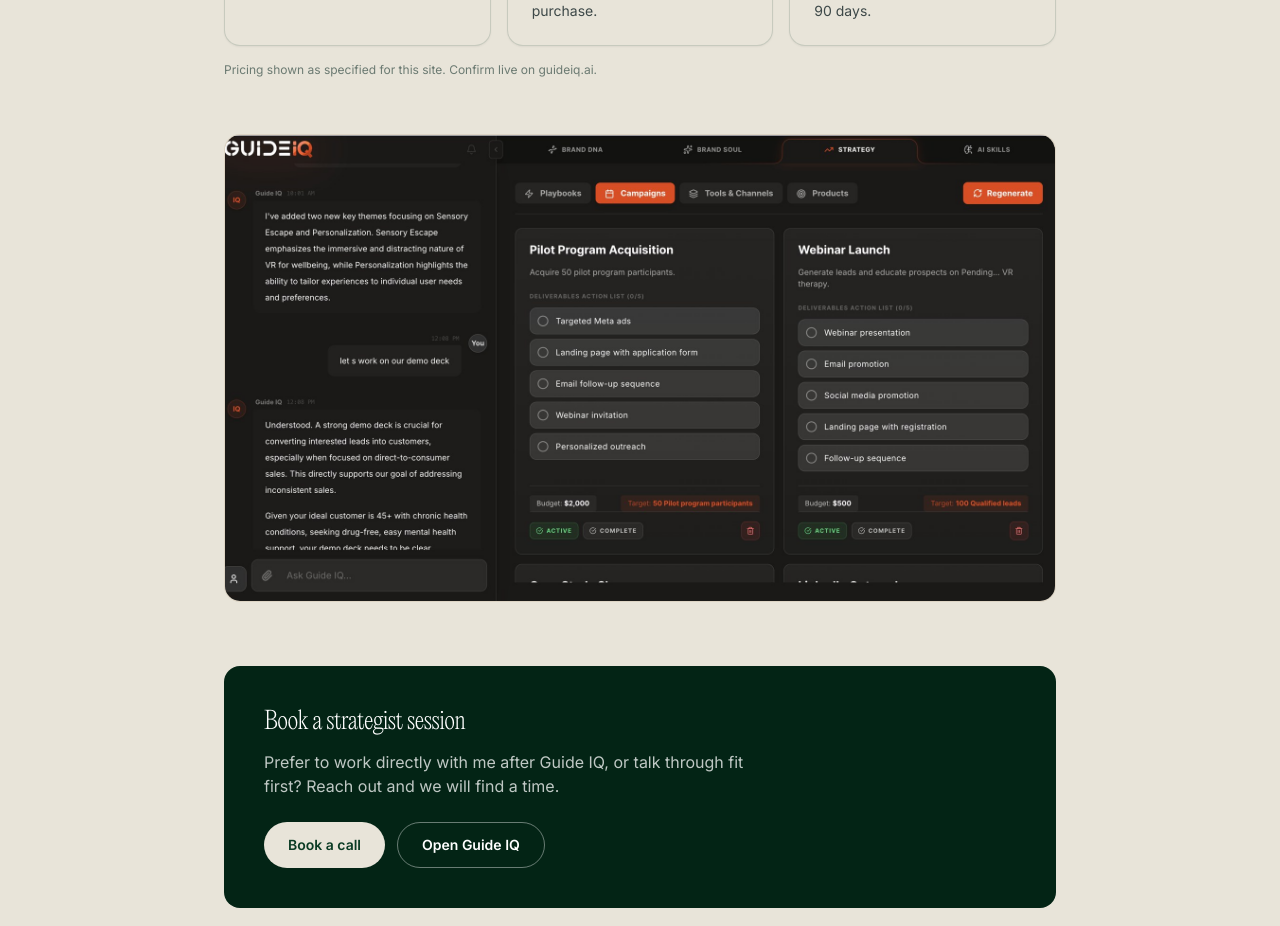
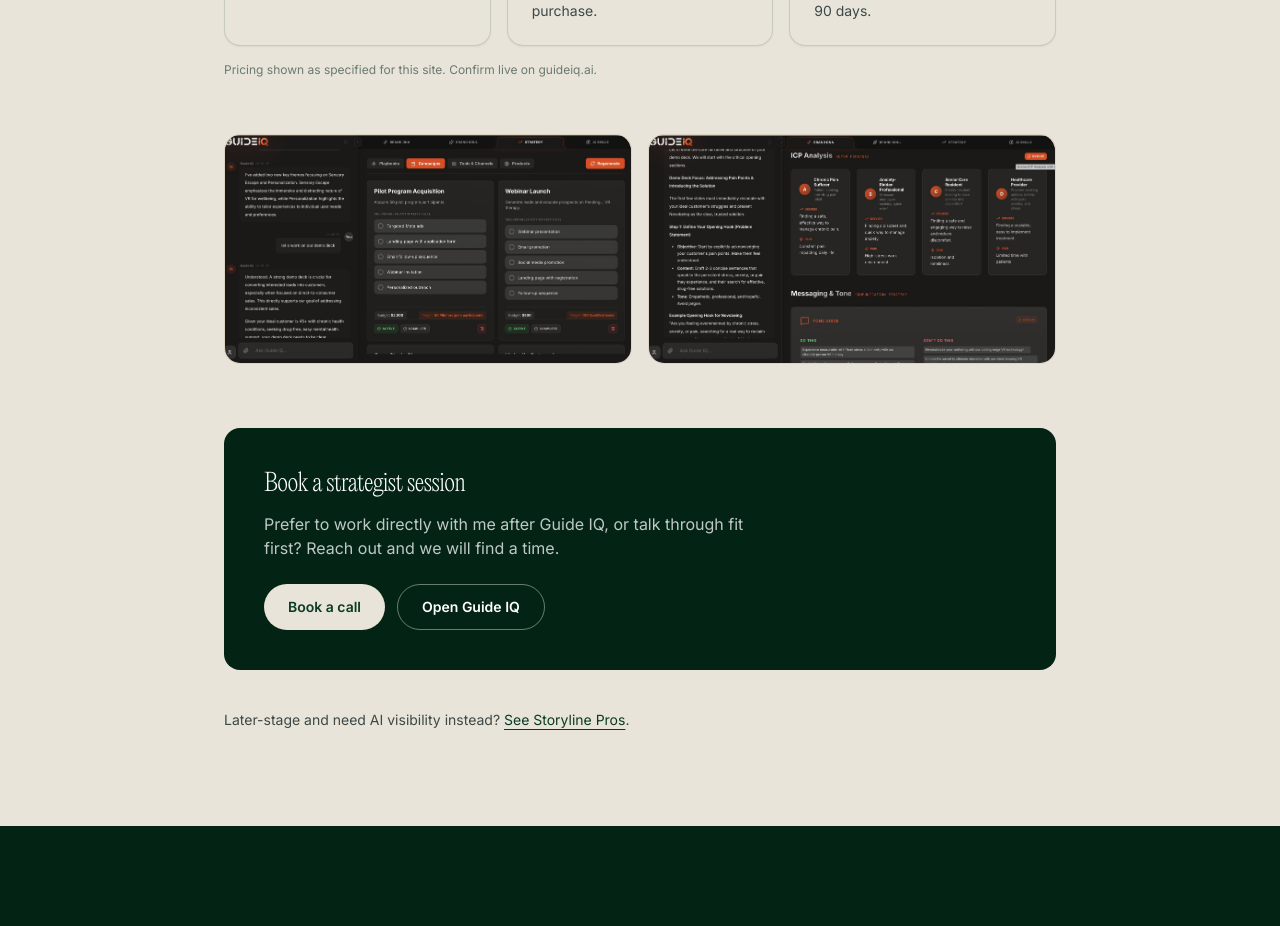
Before and after one commit to thenikvassev/nikvassev-site, a Next.js app: page /brand-strategy in a window 1280 px wide. Shown: the part 2140-3066 px from the top of the page. Built offline with nearby package versions, Linux system fonts and the light colour scheme; what @nitrosend/sdk would draw is missing.

Commit message:
Guide IQ: Strategy left + Brand DNA bottom-right pair

```diff
--- a/src/app/brand-strategy/page.tsx
+++ b/src/app/brand-strategy/page.tsx
@@ -158,12 +158,18 @@
         </p>
       </section>
 
-      <MediaFrame
-        src="/photos/guide-iq-strategy-ui.jpg"
-        alt="Guide IQ Strategy workspace with campaign cards for pilot acquisition and webinar launch."
-        ratio="video"
-        className="mt-14"
-      />
+      <div className="mt-14 grid gap-4 md:grid-cols-2">
+        <MediaFrame
+          src="/photos/guide-iq-strategy-ui.jpg"
+          alt="Guide IQ Strategy workspace with campaign cards for pilot acquisition and webinar launch."
+          ratio="video"
+        />
+        <MediaFrame
+          src="/photos/guide-iq-brand-dna-ui.jpg"
+          alt="Guide IQ Brand DNA workspace with ICP analysis cards and messaging tone guide."
+          ratio="video"
+        />
+      </div>
 
       <section
         id="book"
```
